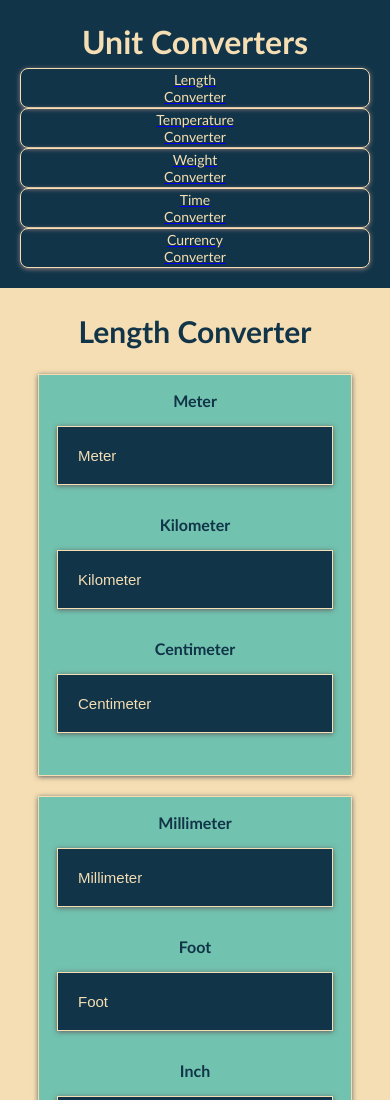
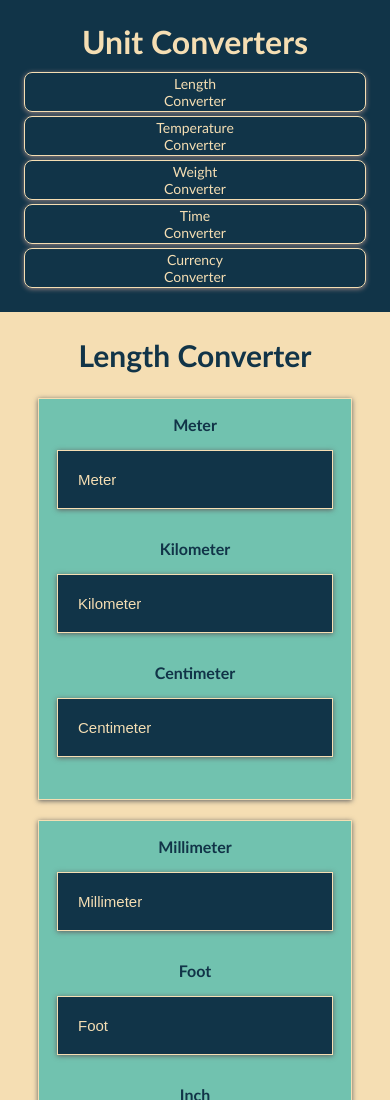
Before and after one commit to ashhadimam07/uit-conv-web, a website: page index.html in a window 390 px wide. Shown: the top 1100 px of the page. Drawn offline with Linux system fonts and the light colour scheme.

Commit message:
Fixed anchor style

```diff
--- a/style.css
+++ b/style.css
@@ -36,6 +36,7 @@ body {
 .nav-bar {
   color: wheat;
   padding: 2px 6px;
+  margin: 2px;
   text-decoration: solid;
   display: block;
   float: right;
@@ -43,6 +44,10 @@ body {
   border: 1px solid wheat;
   border-radius: 8px;
   box-shadow: 0 1px 5px rgb(150, 130, 130);
+}
+
+a {
+  text-decoration: none;
 }
 
 .header-title {
@@ -176,15 +181,12 @@ main {
     margin: 0 auto;
   }
 
-  .nav {
-    text-align: left;
-  }
-
   .header-title {
     text-align: center;
   }
 
   .nav-bar {
     float: none;
+    margin: 4px;
   }
 }
```
